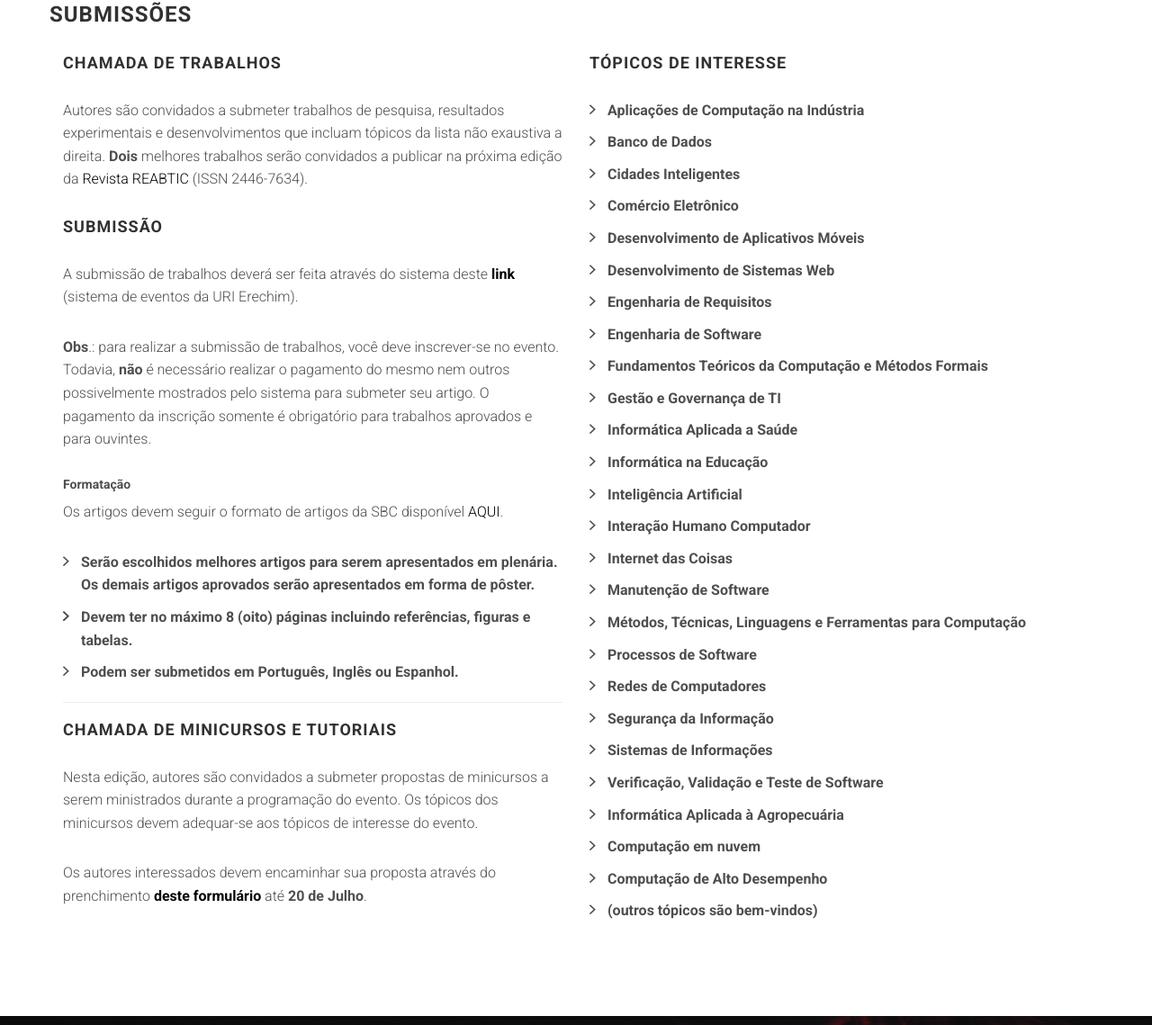
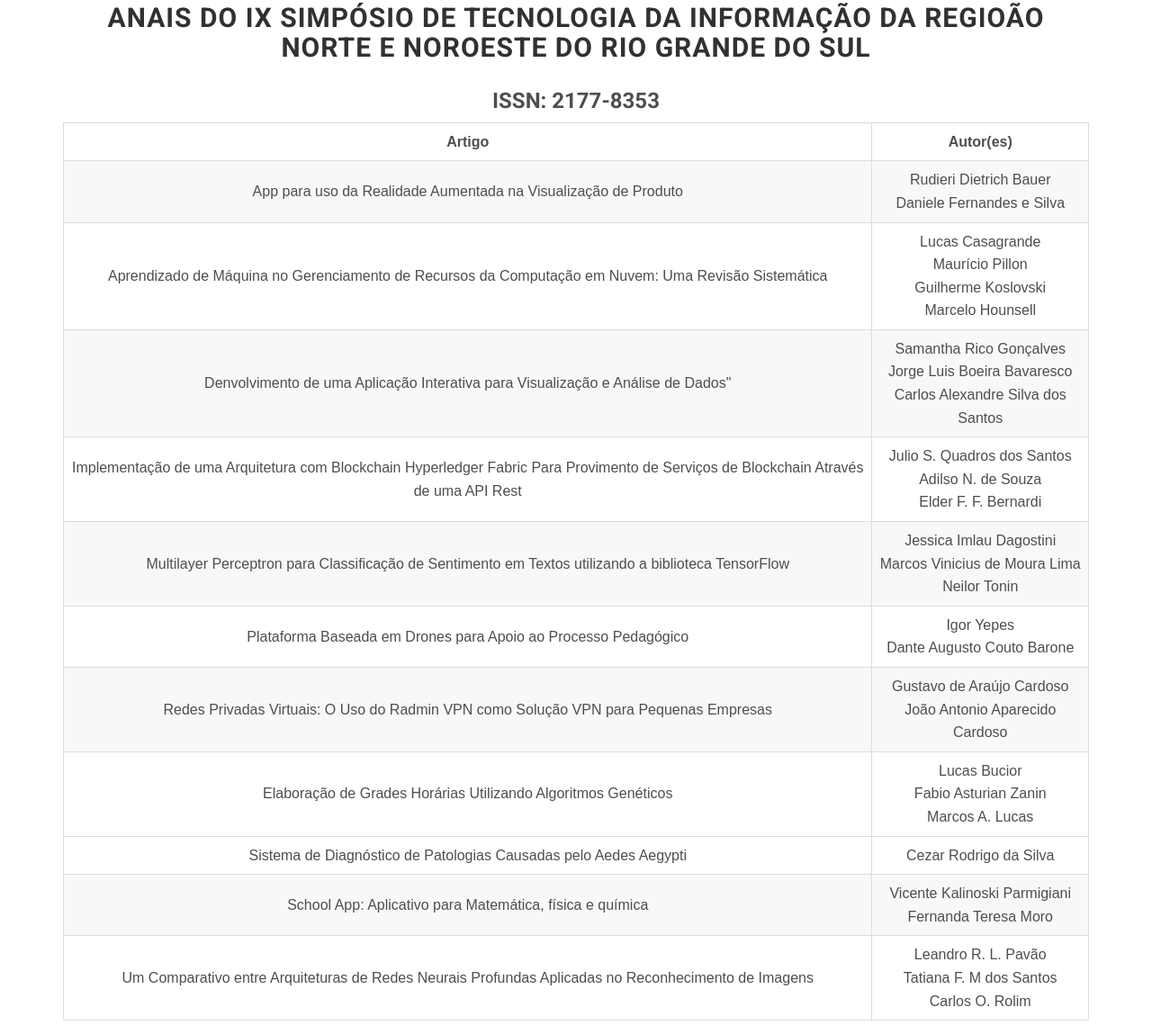
Before and after one commit to marcosvlima/STIN18, a website: page index.html in a window 1280 px wide. Shown: the part 1424-2563 px from the top of the page at 90% size. Drawn offline with Linux system fonts and the light colour scheme; files whose address does not match are found by name.

Commit message:
link to anais

```diff
--- a/index.html
+++ b/index.html
@@ -38,8 +38,9 @@
                 <div class="collapse navbar-collapse" id="navbar-items">
                     <ul class="nav navbar-nav navbar-right">
                         <!-- navigation menu -->
-                        <li class="active"><a data-scroll href="#about">Sobre</a></li>
-                        <li class="active"><a data-scroll href="#submission">Submissões</a></li>
+                        <li><a data-scroll href="#about">Sobre</a></li>
+                        <li><a data-scroll class="anais" href="#anais"><b>Anais</b></a></li>
+                        <li><a data-scroll href="#submission">Submissões</a></li>
                         <li><a data-scroll href="#deadline">Datas Importantes</a></li>
                         <li><a data-scroll href="#schedule">Programação</a></li>
                         <li><a data-scroll href="#register">Inscrições</a></li>
@@ -82,6 +83,114 @@
             </div>
         </section>
         <hr>
+
+        <section id="anais" class="section anais">
+          <div class="container">
+            <div>
+              <h2 class="section-title center">Anais do IX Simpósio de Tecnologia da Informação da Regioão Norte e Noroeste do Rio Grande do Sul</h2>
+              <h3 class="center">ISSN: 2177-8353</h3>
+            </div>
+            <table>
+              <tbody>
+                <tr>
+                  <td class="center"><b>Artigo</b></center></td>
+                  <td class="center"><b>Autor(es)</b></center></td>
+                </tr>
+                <tr>
+                  <td class="center grey-font"><a href="Anais/app-para-uso-da-realidade-aumentada-na-visualização-de-rodutos.pdf">App para uso da Realidade Aumentada na Visualização de Produto</a></td>
+                  <td class="center">
+                    Rudieri Dietrich Bauer<br>
+                    Daniele Fernandes e Silva
+                  </td>
+                </tr>
+                <tr>
+                  <td class="center grey-font"><a href="Anais/aprendizado-de-maquina-no-gerenciamento-de-recursos.pdf">Aprendizado de Máquina no Gerenciamento de Recursos da Computação em
+                      Nuvem: Uma Revisão Sistemática</a></td>
+                  <td class="center">
+                    Lucas Casagrande<br>
+                    Maurício Pillon<br>
+                    Guilherme Koslovski<br>
+                    Marcelo Hounsell
+                  </td>
+                </tr>
+                <tr>
+                  <td class="center grey-font"><a href="Anais/desenvolvimento-de-uma-aplicacao-interativa-para-visualizacao-e-analise-de-dados.pdf">Denvolvimento de uma Aplicação Interativa para Visualização e Análise de Dados"</a></td>
+                  <td class="center">
+                    Samantha Rico Gonçalves<br>
+                    Jorge Luis Boeira Bavaresco<br>
+                    Carlos Alexandre Silva dos Santos
+                  </td>
+                </tr>
+                <tr>
+                  <td class="center grey-font"><a href="Anais/implementacao-de-uma-arquitetura-com-blockchain.pdf">Implementação de uma Arquitetura com Blockchain
+                    Hyperledger Fabric Para Provimento de Serviços de
+                    Blockchain Através de uma API Rest</a></td>
+                  <td class="center">
+                    Julio S. Quadros dos Santos<br>
+                    Adilso N. de Souza<br>
+                    Elder F. F. Bernardi
+                  </td>
+                </tr>
+                <tr>
+                  <td class="center grey-font"><a href="Anais/multilayer-perceptron.pdf">Multilayer Perceptron para Classificação de Sentimento em Textos utilizando a
+                      biblioteca TensorFlow</a></td>
+                  <td class="center">
+                    Jessica Imlau Dagostini<br>
+                    Marcos Vinicius de Moura Lima<br>
+                    Neilor Tonin
+                  </td>
+                </tr>
+                <tr class="center">
+                  <td class="center grey-font"><a href="Anais/drones.pdf">Plataforma Baseada em Drones para Apoio ao Processo Pedagógico</a></td>
+                  <td class="center">
+                    Igor Yepes<br>
+                    Dante Augusto Couto Barone
+                  </td>
+                </tr>
+                <tr>
+                  <td class="center grey-font"><a href="Anais/redes-vpn.pdf">Redes Privadas Virtuais: O Uso do Radmin VPN como Solução VPN para Pequenas Empresas</a></td>
+                  <td class="center">
+                    Gustavo de Araújo Cardoso<br>
+                    João Antonio Aparecido Cardoso
+                  </td>
+                </tr>
+                <tr>
+                  <td class="center grey-font"><a href="Anais/algoritmos-geneticos.pdf">Elaboração de Grades Horárias Utilizando
+                    Algoritmos Genéticos</a></td>
+                  <td class="center">
+                    Lucas Bucior<br>
+                    Fabio Asturian Zanin<br>
+                    Marcos A. Lucas
+                  </td>
+                </tr>
+                <tr>
+                <tr>
+                  <td class="center grey-font"><a href="Anais/especialista.pdf">Sistema de Diagnóstico de Patologias Causadas pelo Aedes Aegypti</a></td>
+                  <td class="center">
+                    Cezar Rodrigo da Silva
+                  </td>
+                </tr>
+                  <td class="center grey-font"><a href="Anais/schoolapp.pdf">School App: Aplicativo para Matemática, física e química</a></td>
+                  <td class="center">
+                    Vicente Kalinoski Parmigiani<br>
+                    Fernanda Teresa Moro
+                  </td>
+                </tr>
+                <tr>
+                  <td class="center grey-font"><a href="Anais/comparativo-redes-neurais.pdf">Um Comparativo entre Arquiteturas de Redes Neurais Profundas Aplicadas no Reconhecimento de Imagens</a></td>
+                  <td class="center">
+                    Leandro R. L. Pavão<br>
+                    Tatiana F. M dos Santos<br>
+                    Carlos O. Rolim
+                  </td>
+                </tr>
+              </tbody>
+            </table>
+          </div>
+
+        </section>
+
+
         <!-- SUBMISSÕES -->
         <section id="submission" class="section submission">
             <div class="container">
```
